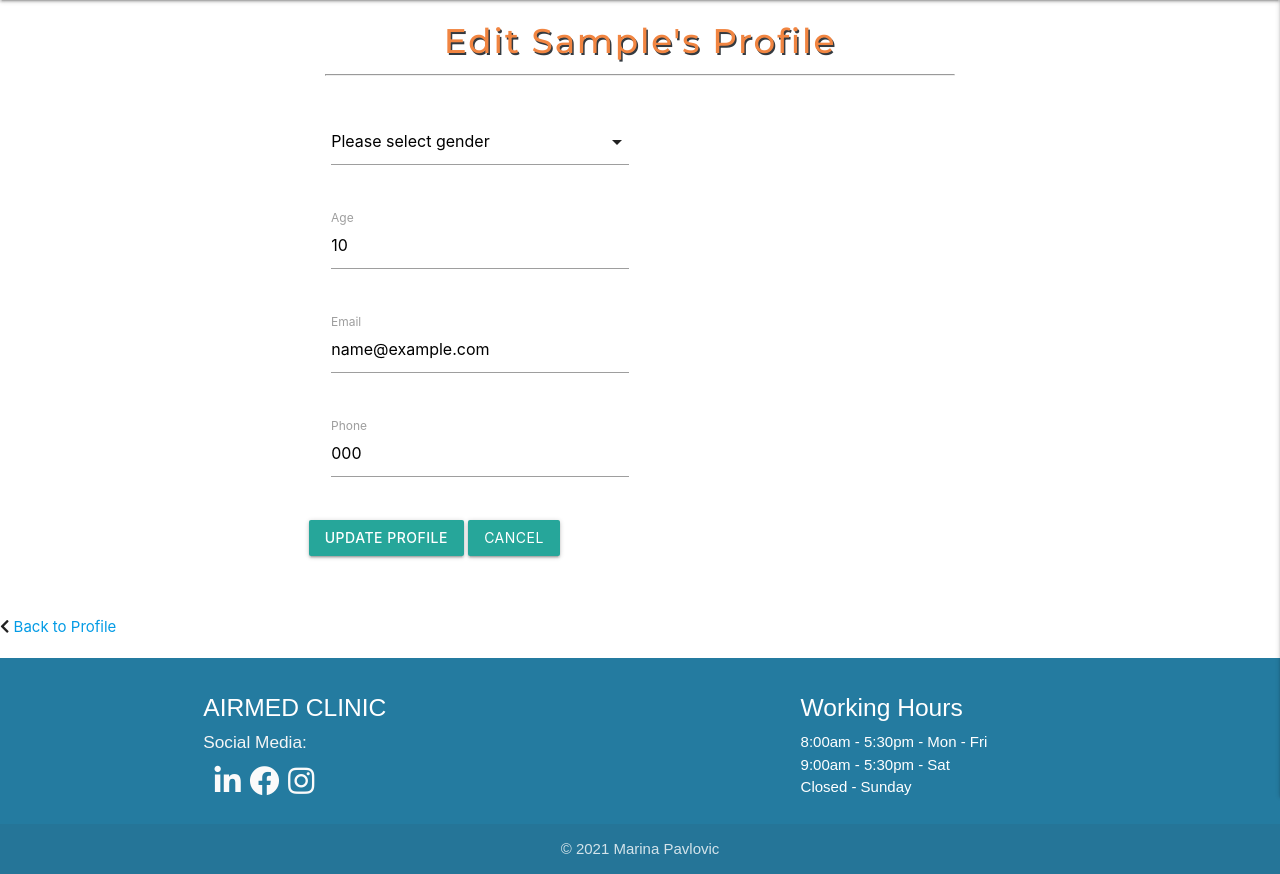
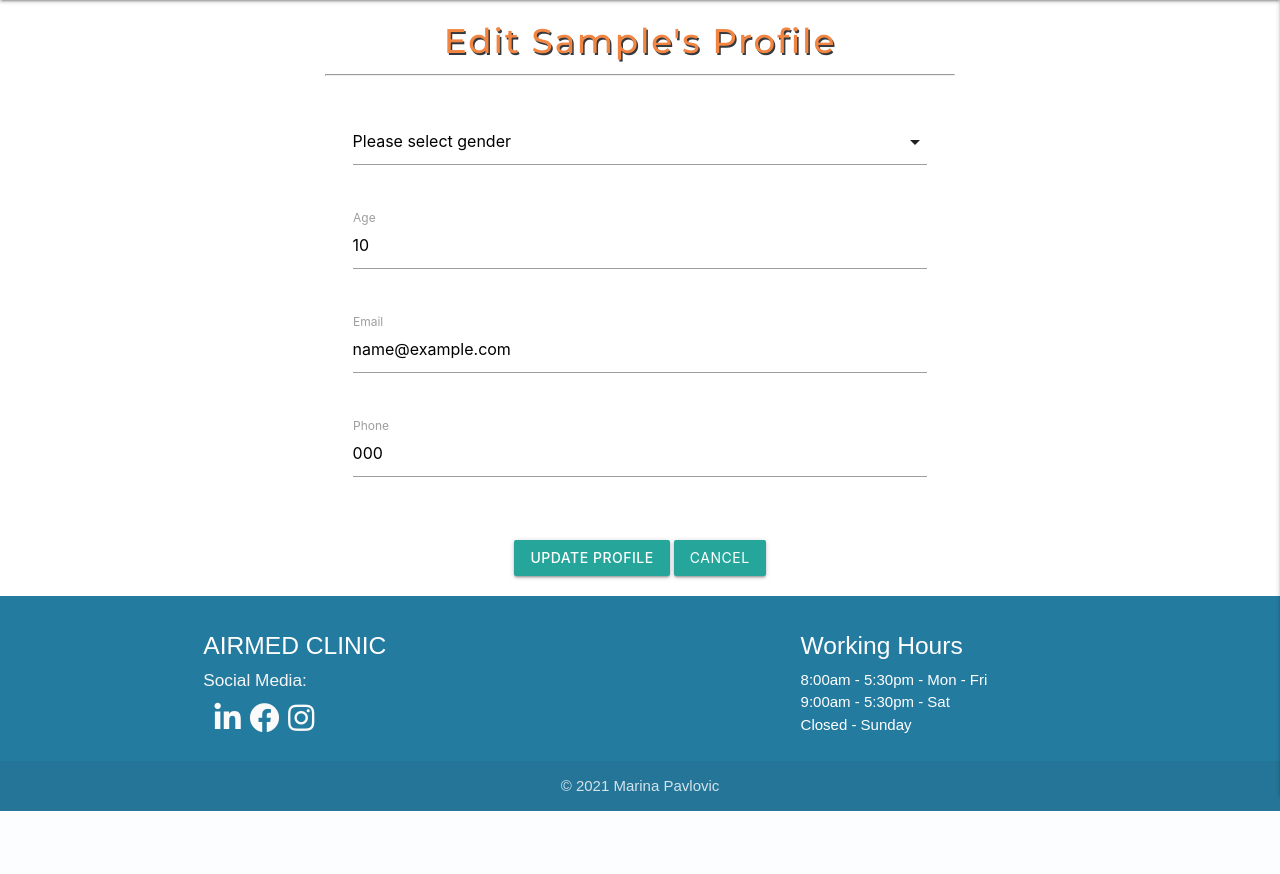
Before and after one commit to FruitbatM/airmed-doc-app, a Flask app: page /update_profile/1 in a window 1280 px wide. Shown: the part 64-938 px from the top of the page. After the commit the page ends 875 px from the top, so only its background shows below. Run offline with Flask 2, Linux system fonts and the light colour scheme; the visitor is signed in with stand-in values (Sample User, id 1); a database or web service that is not in the repository returns one stand-in record (values such as "Sample title"); some libraries are stand-ins or nearby versions.

Commit message:
Extend input fields and update style

```diff
--- a/static/css/style.css
+++ b/static/css/style.css
@@ -188,6 +188,10 @@ nav {
     font-size: 1.5rem;
 }
 
+#para-sub {
+    padding: 1.4rem;
+}
+
 .patient-card {
     background-color: #f4f4f4;
     border-radius: 1rem;
@@ -203,6 +207,14 @@ a.edit-profile {
     font-size: 1.1rem;
     font-weight: bold;
     text-shadow: 0 0 #343a40;
+}
+
+.dotted-border{
+    border-top: 0.09rem dashed #F18541;
+}
+
+.full-border{
+    border-top: 0.09rem solid #F18541;
 }
 
 .fa-user-edit {
--- a/templates/home.html
+++ b/templates/home.html
@@ -32,9 +32,10 @@
     	</ul>
   	</div>
 	  <div class="container">
-		<div class="col s12 ">
+		<div class="col s12 center-align">
 			<h4 class="highlight">For all your healthcare needs</h4>
-			<h5 class="highlight">Our doctors offer a wide range of medical services to support your health needs.</h5>
+			<h5 class="highlight">Our doctors are going above and beyond to make sure that we are able to provide a safe,
+				comfortable environment for all your healthcare needs.</h5>
 		</div>
 	</div>
 	<section id="search-section">
--- a/templates/update_profile.html
+++ b/templates/update_profile.html
@@ -9,10 +9,11 @@
             <hr width="50%">
         </div>
     </div>
+    <div class="container">
         <div class="row">
-        <form class="col s6 offset-s3" method="POST" action="{{ url_for('update_profile', username=session['user']) }}">
+            <form class="col s12 offset-m2 m8 offset-m2" method="POST" action="{{ url_for('update_profile', username=session['user']) }}">
                 <div class="row">
-                <div class="input-field col s6">
+                    <div class="input-field col s12">
                         <select class="options" id="gender" name="gender" required class="validate">
                             <label for="gender">Gender</label>
                             <option value="" required disabled selected>Please select gender</option>
@@ -24,27 +25,27 @@
                 </div>
                 <!-- Enter Age -->
                 <div class="row">
-                <div class="input-field col s6">
+                    <div class="input-field col s12">
                         <input type="text" id="age" name="age" class="form-control" required value="{{ age }}"><br>
                         <label for="age">Age</label>
                     </div>
                 </div>
                 <!-- Email -->
                 <div class="row">
-                <div class="input-field col s6">
+                    <div class="input-field col s12">
                         <input type="text" id="email" name="email" value="{{ user.email }}" class="validate" required>
                         <label for="email">Email</label>
                     </div>
                 </div>
                 <div class="row">
-                <div class="input-field col s6">
+                    <div class="input-field col s12">
                         <input id="telephone" name="telephone" type="tel" value="{{ user.telephone }}" placeholder="Phone" pattern="[0-9]{3}-[0-9]{3}-[0-9]{4}" class="validate" required>
                         <label for="Phone">Phone</label>
                     </div>
                 </div>
+            </div>
                 <!-- Update profile and cancel buttons-->
-            <div class="row s12">
-                <div class="row s6">
+                <div class="row s12 center-align">
                     <div class="btn-profile">
                         <button type="submit" class="btn btn-submit"><strong>Update Profile</strong></button>
                     </div>
@@ -52,16 +53,8 @@
                         <a href="{{ url_for('profile', username=session['user']) }}" class="btn cancel-button">Cancel</a>
                     </div>
                 </div>
-            </div>
             </form>
         </div>
 
-    <!-- Back to Profile -->
-    <div class="row">
-        <div class="col-12">
-            <i class="fas fa-chevron-left"></i>
-            <a href="{{ url_for('profile', username=session['user']) }}" class=" back-to-profile">Back to Profile</a>
-        </div>
-    </div>
 
 {% endblock %}
```
Also changed, not shown: templates/profile.html (+7 -2 lines). Lines whose indentation alone changed are shown as unchanged.
